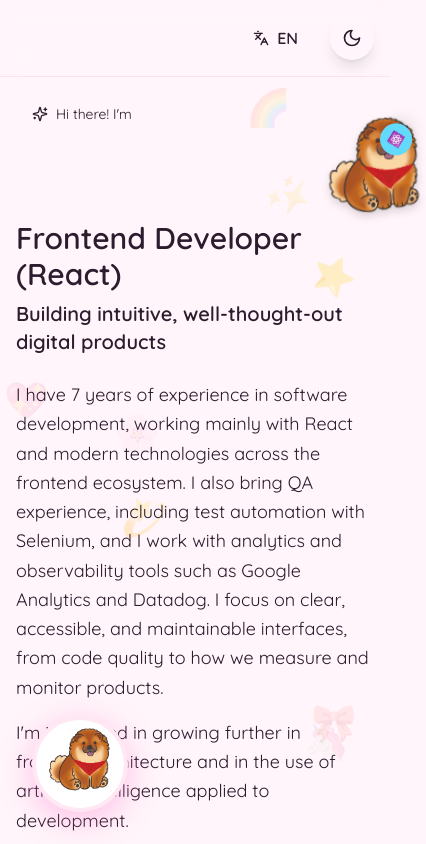
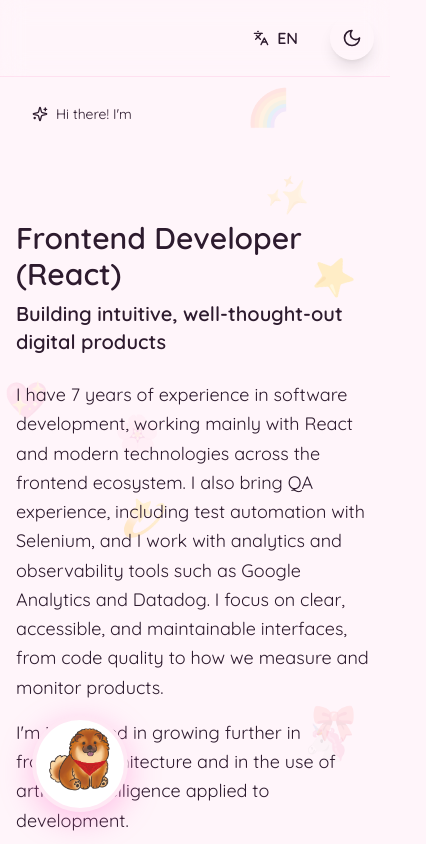
Before and after one commit to kamila1509/Camilaurquizoportafolio, a React (Vite) app: page / in a window 390 px wide. Shown: the top 844 px of the page, 426 px wide, since content can reach past the window. Built offline with nearby package versions, Linux system fonts and the light colour scheme.

Commit message:
fix: adjust mobile view for animations

```diff
--- a/src/app/components/HeroSection.tsx
+++ b/src/app/components/HeroSection.tsx
@@ -67,12 +67,12 @@ export function HeroSection({ language }: HeroSectionProps) {
               <h1 className="text-5xl lg:text-7xl font-bold mb-4 bg-gradient-to-r from-primary via-accent to-primary bg-clip-text text-transparent">
                 {t.name}
               </h1>
-              {/* Callie with React sticker */}
+              {/* Callie with React sticker — hidden on small screens to avoid overlap/clutter */}
               <motion.div
                 initial={{ scale: 0, rotate: -180 }}
                 animate={{ scale: 1, rotate: 0 }}
                 transition={{ delay: 0.5, type: "spring", stiffness: 200 }}
-                className="absolute -top-8 -right-12 lg:-right-16"
+                className="absolute -top-8 -right-12 lg:-right-16 hidden lg:block"
               >
                 <motion.div
                   animate={{
```
